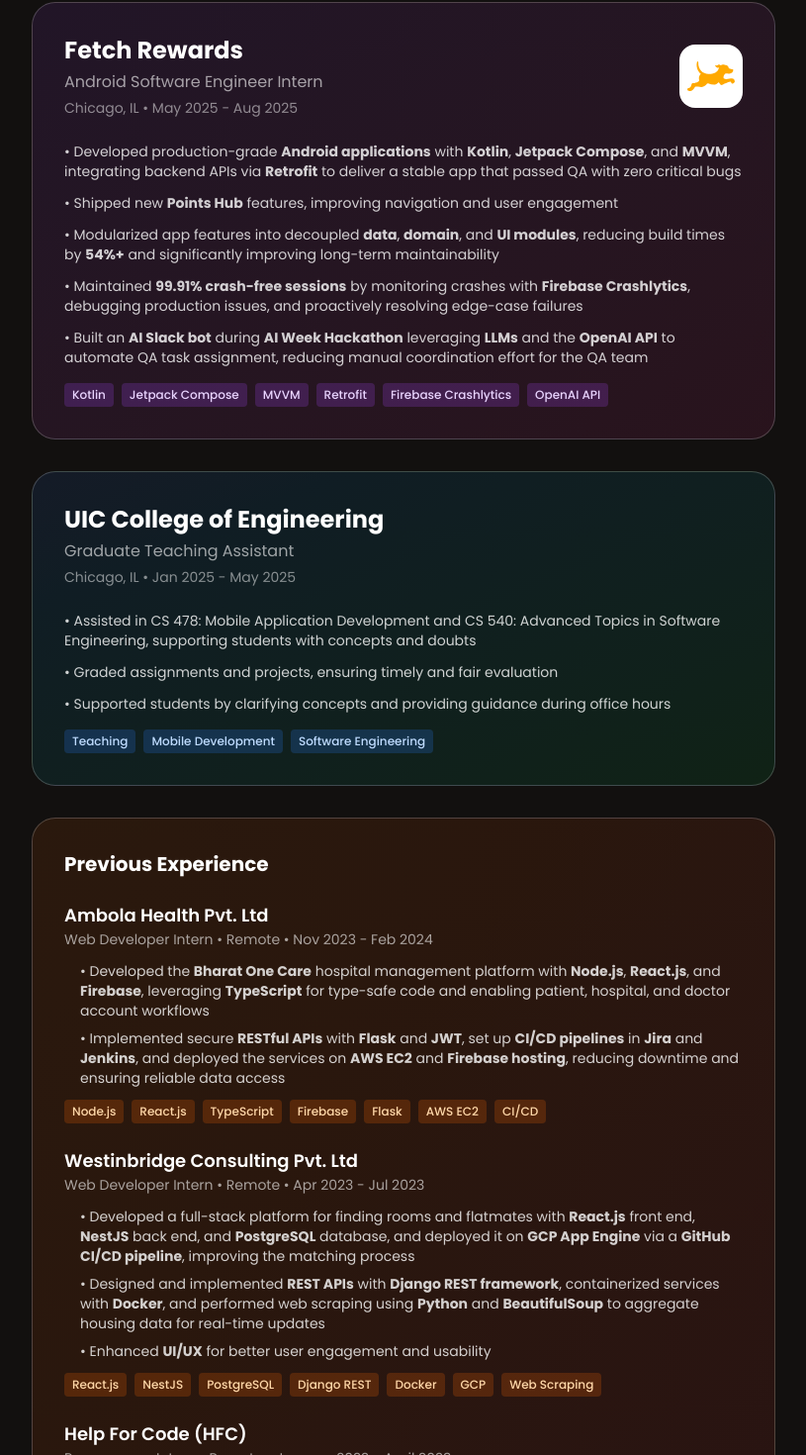
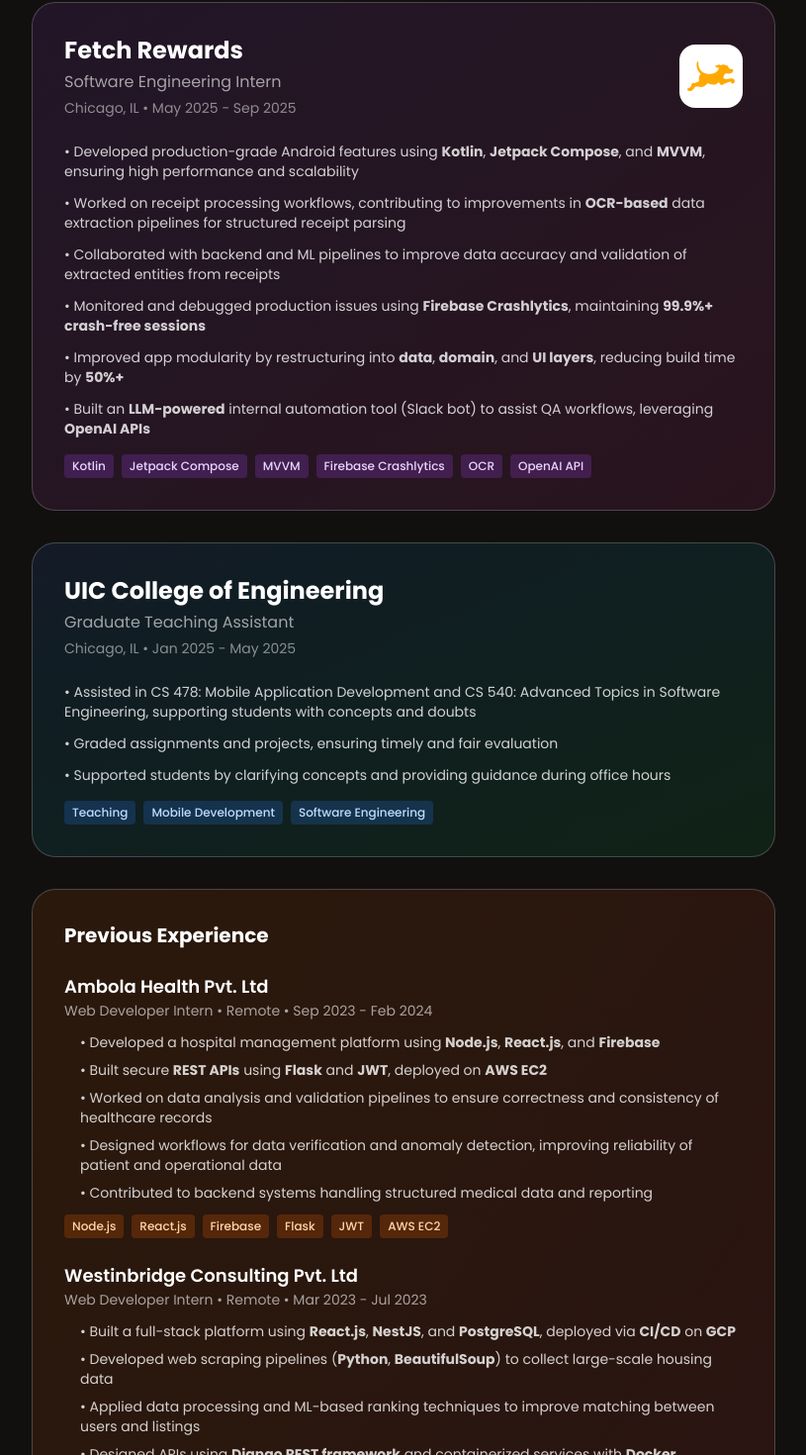
Before and after one commit to Dhiraj455/Portfolio, a Next.js app: page / in a window 1280 px wide. Shown: the part 3395-4865 px from the top of the page at 99% size, without its empty margins (464-1279 px from the left). Built offline with nearby package versions, Linux system fonts and the light colour scheme.

Commit message:
Updated content

```diff
--- a/src/app/page.tsx
+++ b/src/app/page.tsx
@@ -680,8 +680,8 @@
                 <div className="flex items-center justify-between mb-6">
                   <div>
                     <h3 className="text-2xl font-bold text-white mb-1">Fetch Rewards</h3>
-                    <p className="text-white/60 mb-1">Android Software Engineer Intern</p>
-                    <p className="text-white/50 text-sm">Chicago, IL • May 2025 - Aug 2025</p>
+                    <p className="text-white/60 mb-1">Software Engineering Intern</p>
+                    <p className="text-white/50 text-sm">Chicago, IL • May 2025 - Sep 2025</p>
                   </div>
                     <div className="w-16 h-16 bg-white rounded-2xl flex items-center justify-center p-2">
                       <svg height="42" viewBox="0 0 104 65" fill="#FFA900" xmlns="http://www.w3.org/2000/svg">
@@ -690,18 +690,19 @@
                     </div>
                     </div>
                 <ul className="space-y-3 text-white/80 text-sm">
-                  <li>• Developed production-grade <b>Android applications</b> with <b>Kotlin</b>, <b>Jetpack Compose</b>, and <b>MVVM</b>, integrating backend APIs via <b>Retrofit</b> to deliver a stable app that passed QA with zero critical bugs</li>
-                  <li>• Shipped new <b>Points Hub</b> features, improving navigation and user engagement</li>
-                  <li>• Modularized app features into decoupled <b>data</b>, <b>domain</b>, and <b>UI modules</b>, reducing build times by <b>54%+</b> and significantly improving long-term maintainability</li>
-                  <li>• Maintained <b>99.91% crash-free sessions</b> by monitoring crashes with <b>Firebase Crashlytics</b>, debugging production issues, and proactively resolving edge-case failures</li>
-                  <li>• Built an <b>AI Slack bot</b> during <b>AI Week Hackathon</b> leveraging <b>LLMs</b> and the <b>OpenAI API</b> to automate QA task assignment, reducing manual coordination effort for the QA team</li>
+                  <li>• Developed production-grade Android features using <b>Kotlin</b>, <b>Jetpack Compose</b>, and <b>MVVM</b>, ensuring high performance and scalability</li>
+                  <li>• Worked on receipt processing workflows, contributing to improvements in <b>OCR-based</b> data extraction pipelines for structured receipt parsing</li>
+                  <li>• Collaborated with backend and ML pipelines to improve data accuracy and validation of extracted entities from receipts</li>
+                  <li>• Monitored and debugged production issues using <b>Firebase Crashlytics</b>, maintaining <b>99.9%+ crash-free sessions</b></li>
+                  <li>• Improved app modularity by restructuring into <b>data</b>, <b>domain</b>, and <b>UI layers</b>, reducing build time by <b>50%+</b></li>
+                  <li>• Built an <b>LLM-powered</b> internal automation tool (Slack bot) to assist QA workflows, leveraging <b>OpenAI APIs</b></li>
                 </ul>
                 <div className="mt-4 flex flex-wrap gap-2">
                   <span className="bg-purple-500/20 text-purple-200 px-2 py-1 rounded text-xs font-medium">Kotlin</span>
                   <span className="bg-purple-500/20 text-purple-200 px-2 py-1 rounded text-xs font-medium">Jetpack Compose</span>
                   <span className="bg-purple-500/20 text-purple-200 px-2 py-1 rounded text-xs font-medium">MVVM</span>
-                  <span className="bg-purple-500/20 text-purple-200 px-2 py-1 rounded text-xs font-medium">Retrofit</span>
                   <span className="bg-purple-500/20 text-purple-200 px-2 py-1 rounded text-xs font-medium">Firebase Crashlytics</span>
+                  <span className="bg-purple-500/20 text-purple-200 px-2 py-1 rounded text-xs font-medium">OCR</span>
                   <span className="bg-purple-500/20 text-purple-200 px-2 py-1 rounded text-xs font-medium">OpenAI API</span>
                   </div>
               </motion.div>
@@ -746,20 +747,22 @@
                     <div className="flex items-center justify-between mb-3">
                       <div>
                         <h5 className="text-lg font-semibold text-white">Ambola Health Pvt. Ltd</h5>
-                        <p className="text-white/60 text-sm">Web Developer Intern • Remote • Nov 2023 - Feb 2024</p>                            </div>
+                        <p className="text-white/60 text-sm">Web Developer Intern • Remote • Sep 2023 - Feb 2024</p>                            </div>
                           </div>
                     <ul className="space-y-2 text-white/80 text-sm ml-4">
-                      <li>• Developed the <b>Bharat One Care</b> hospital management platform with <b>Node.js</b>, <b>React.js</b>, and <b>Firebase</b>, leveraging <b>TypeScript</b> for type-safe code and enabling patient, hospital, and doctor account workflows</li>
-                      <li>• Implemented secure <b>RESTful APIs</b> with <b>Flask</b> and <b>JWT</b>, set up <b>CI/CD pipelines</b> in <b>Jira</b> and <b>Jenkins</b>, and deployed the services on <b>AWS EC2</b> and <b>Firebase hosting</b>, reducing downtime and ensuring reliable data access</li>
+                      <li>• Developed a hospital management platform using <b>Node.js</b>, <b>React.js</b>, and <b>Firebase</b></li>
+                      <li>• Built secure <b>REST APIs</b> using <b>Flask</b> and <b>JWT</b>, deployed on <b>AWS EC2</b></li>
+                      <li>• Worked on data analysis and validation pipelines to ensure correctness and consistency of healthcare records</li>
+                      <li>• Designed workflows for data verification and anomaly detection, improving reliability of patient and operational data</li>
+                      <li>• Contributed to backend systems handling structured medical data and reporting</li>
                     </ul>
                     <div className="mt-3 flex flex-wrap gap-2">
                       <span className="bg-orange-500/20 text-orange-200 px-2 py-1 rounded text-xs font-medium">Node.js</span>
                       <span className="bg-orange-500/20 text-orange-200 px-2 py-1 rounded text-xs font-medium">React.js</span>
-                      <span className="bg-orange-500/20 text-orange-200 px-2 py-1 rounded text-xs font-medium">TypeScript</span>
                       <span className="bg-orange-500/20 text-orange-200 px-2 py-1 rounded text-xs font-medium">Firebase</span>
                       <span className="bg-orange-500/20 text-orange-200 px-2 py-1 rounded text-xs font-medium">Flask</span>
+                      <span className="bg-orange-500/20 text-orange-200 px-2 py-1 rounded text-xs font-medium">JWT</span>
                       <span className="bg-orange-500/20 text-orange-200 px-2 py-1 rounded text-xs font-medium">AWS EC2</span>
-                      <span className="bg-orange-500/20 text-orange-200 px-2 py-1 rounded text-xs font-medium">CI/CD</span>
                     </div>
                         </div>
 
@@ -768,22 +771,27 @@
                     <div className="flex items-center justify-between mb-3">
                       <div>
                         <h5 className="text-lg font-semibold text-white">Westinbridge Consulting Pvt. Ltd</h5>
-                        <p className="text-white/60 text-sm">Web Developer Intern • Remote • Apr 2023 - Jul 2023</p>
+                        <p className="text-white/60 text-sm">Web Developer Intern • Remote • Mar 2023 - Jul 2023</p>
                         </div>
                         </div>
                     <ul className="space-y-2 text-white/80 text-sm ml-4">
-                      <li>• Developed a full-stack platform for finding rooms and flatmates with <b>React.js</b> front end, <b>NestJS</b> back end, and <b>PostgreSQL</b> database, and deployed it on <b>GCP App Engine</b> via a <b>GitHub CI/CD pipeline</b>, improving the matching process</li>
-                      <li>• Designed and implemented <b>REST APIs</b> with <b>Django REST framework</b>, containerized services with <b>Docker</b>, and performed web scraping using <b>Python</b> and <b>BeautifulSoup</b> to aggregate housing data for real-time updates</li>
-                      <li>• Enhanced <b>UI/UX</b> for better user engagement and usability</li>
+                      <li>• Built a full-stack platform using <b>React.js</b>, <b>NestJS</b>, and <b>PostgreSQL</b>, deployed via <b>CI/CD</b> on <b>GCP</b></li>
+                      <li>• Developed web scraping pipelines (<b>Python</b>, <b>BeautifulSoup</b>) to collect large-scale housing data</li>
+                      <li>• Applied data processing and ML-based ranking techniques to improve matching between users and listings</li>
+                      <li>• Designed APIs using <b>Django REST framework</b> and containerized services with <b>Docker</b></li>
+                      <li>• Improved system performance and usability through optimized <b>UI/UX</b></li>
                             </ul>
                     <div className="mt-3 flex flex-wrap gap-2">
                       <span className="bg-orange-500/20 text-orange-200 px-2 py-1 rounded text-xs font-medium">React.js</span>
                       <span className="bg-orange-500/20 text-orange-200 px-2 py-1 rounded text-xs font-medium">NestJS</span>
                       <span className="bg-orange-500/20 text-orange-200 px-2 py-1 rounded text-xs font-medium">PostgreSQL</span>
+                      <span className="bg-orange-500/20 text-orange-200 px-2 py-1 rounded text-xs font-medium">Python</span>
+                      <span className="bg-orange-500/20 text-orange-200 px-2 py-1 rounded text-xs font-medium">BeautifulSoup</span>
+                      <span className="bg-orange-500/20 text-orange-200 px-2 py-1 rounded text-xs font-medium">ML</span>
                       <span className="bg-orange-500/20 text-orange-200 px-2 py-1 rounded text-xs font-medium">Django REST</span>
                       <span className="bg-orange-500/20 text-orange-200 px-2 py-1 rounded text-xs font-medium">Docker</span>
                       <span className="bg-orange-500/20 text-orange-200 px-2 py-1 rounded text-xs font-medium">GCP</span>
-                      <span className="bg-orange-500/20 text-orange-200 px-2 py-1 rounded text-xs font-medium">Web Scraping</span>
+                      <span className="bg-orange-500/20 text-orange-200 px-2 py-1 rounded text-xs font-medium">CI/CD</span>
                     </div>
                           </div>
 
```
